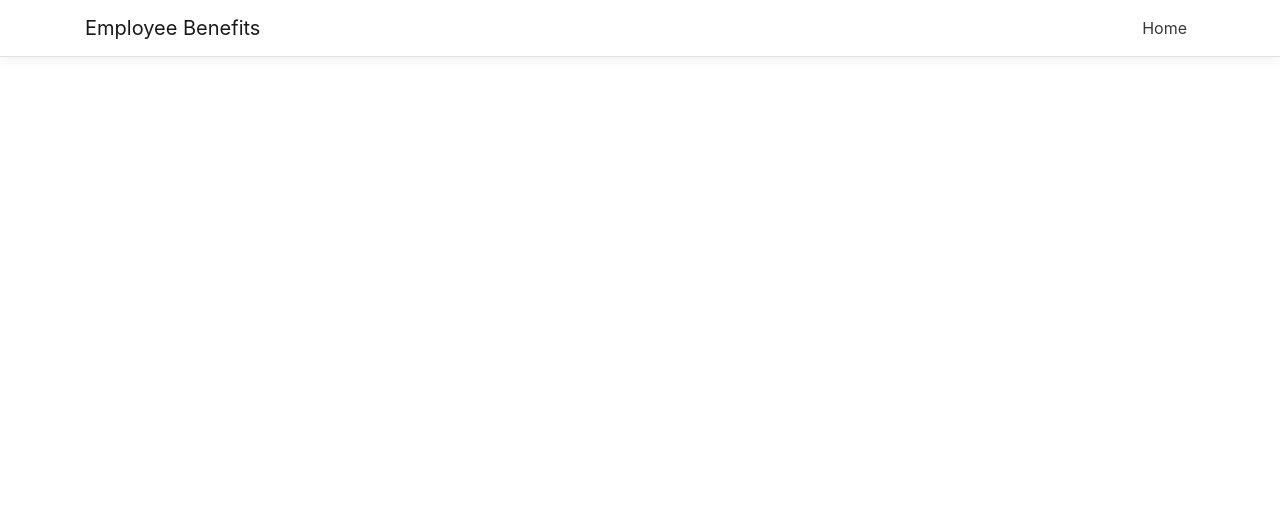
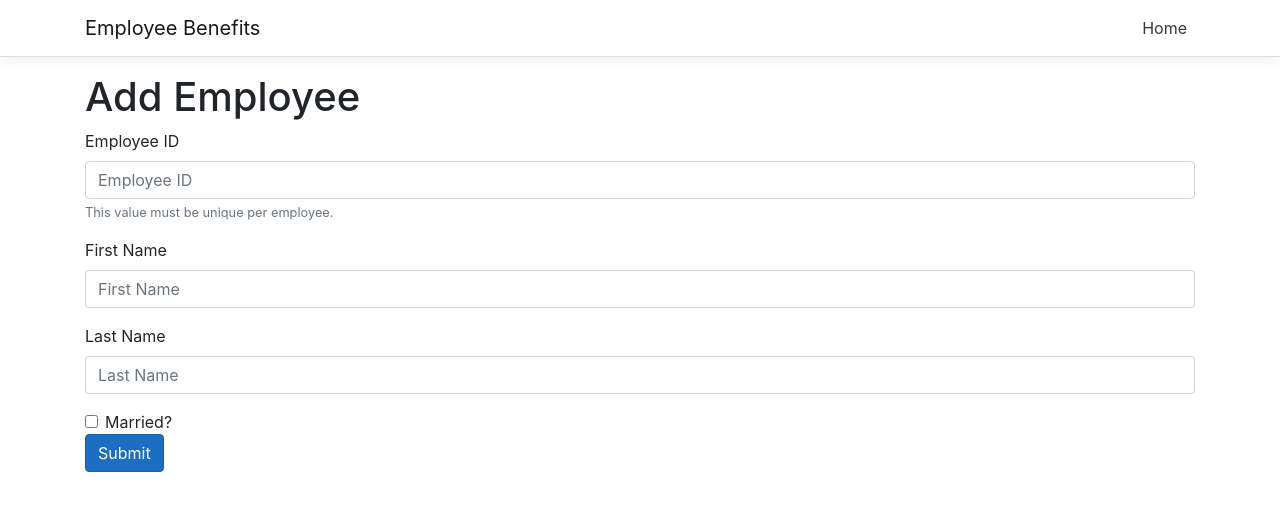
Before and after one commit to Dugantrain/employee-benefits, an Angular app in the folder EmployeeBenefits/ClientApp/: page /create in a window 1280 px wide. Before the commit this address led to /. Shown: the top 510 px of the page. Built offline with nearby package versions, Linux system fonts and the light colour scheme.

Commit message:
wiring in employee create component

```diff
--- /dev/null
+++ b/EmployeeBenefits/ClientApp/src/app/employee-create/employee-create.component.html
@@ -0,0 +1,32 @@
+<h1 id="tableLabel">Add Employee</h1>
+<form>
+  <div class="form-group">
+    <label for="employeeNumber">Employee ID</label>
+    <input class="form-control" id="employeeNumber" placeholder="Employee ID">
+    <small id="employeeIdHelp" class="form-text text-muted">This value must be unique per employee.</small>
+  </div>
+  <div class="form-group">
+    <label for="firstName">First Name</label>
+    <input class="form-control" id="firstName" placeholder="First Name">
+  </div>
+  <div class="form-group">
+    <label for="lastName">Last Name</label>
+    <input class="form-control" id="lastName" placeholder="Last Name">
+  </div>
+  <div class="form-check">
+    <input type="checkbox" [(ngModel)]="isMarried" class="form-check-input" id="isMarried" name="isMarried">
+    <label class="form-check-label" for="hasSpouse">Married?</label>
+  </div>
+  <div *ngIf="isMarried">
+    <div class="form-group">
+      <label for="firstName">First Name</label>
+      <input class="form-control" id="firstName" placeholder="First Name">
+    </div>
+    <div class="form-group">
+      <label for="lastName">Last Name</label>
+      <input class="form-control" id="lastName" placeholder="Last Name">
+    </div>
+  </div>
+
+  <button type="submit" class="btn btn-primary">Submit</button>
+</form>
--- /dev/null
+++ b/EmployeeBenefits/ClientApp/src/app/employee-create/employee-create.component.ts
@@ -0,0 +1,19 @@
+import { Component, OnInit } from '@angular/core';
+import { EmployeeService } from '../api/services/employee.service';
+import { Employee } from '../api/models/employee';
+
+@Component({
+  selector: 'app-employee-create',
+  templateUrl: './employee-create.component.html',
+  styleUrls: ['./employee-create.component.css']
+})
+export class EmployeeCreateComponent implements OnInit {
+  public isMarried = false;
+  constructor(private employeeService: EmployeeService) {
+  }
+
+  async ngOnInit() {
+  }
+
+
+}
--- a/EmployeeBenefits/ClientApp/src/app/employee-list/employee-list.component.html
+++ b/EmployeeBenefits/ClientApp/src/app/employee-list/employee-list.component.html
@@ -1,10 +1,15 @@
 <h1 id="tableLabel">Employees</h1>
-
 <p *ngIf="!employees"><em>Loading...</em></p>
-
-<button class="btn btn-primary pull-right" (click)="incrementCounter()">Increment</button>
-
-<table class='table table-striped' aria-labelledby="tableLabel" *ngIf="employees">
+<div *ngIf="employees">
+  <div class="row mb-3">
+    <div class="col-6 mt-3">
+      <em>Select an employee to get started.</em>
+    </div>
+    <div class="col-6">
+      <button class="btn btn-primary float-right" [routerLink]="['/create']">Add Employee</button>
+    </div>
+  </div>
+  <table class='table table-striped' aria-labelledby="tableLabel">
     <thead>
     <tr>
       <th>Employee Number</th>
@@ -22,3 +27,4 @@
     </tr>
     </tbody>
   </table>
+</div>
--- a/EmployeeBenefits/ClientApp/src/app/nav-menu/nav-menu.component.html
+++ b/EmployeeBenefits/ClientApp/src/app/nav-menu/nav-menu.component.html
@@ -21,7 +21,7 @@
       >
         <ul class="navbar-nav flex-grow">
           <li class="nav-item" [routerLinkActive]="['link-active']">
-            <a class="nav-link text-dark" [routerLink]="['/employee-list']">Home</a>
+            <a class="nav-link text-dark" [routerLink]="['/list']">Home</a>
           </li>
         </ul>
       </div>
```
Also changed, not shown: EmployeeBenefits/ClientApp/src/app/app.module.ts (+6 -5 lines), EmployeeBenefits/ClientApp/src/app/employee-create/employee-create.component.css (added), 1 other file (tests, documents, lock files or other folders). Lines whose indentation alone changed are shown as unchanged.
